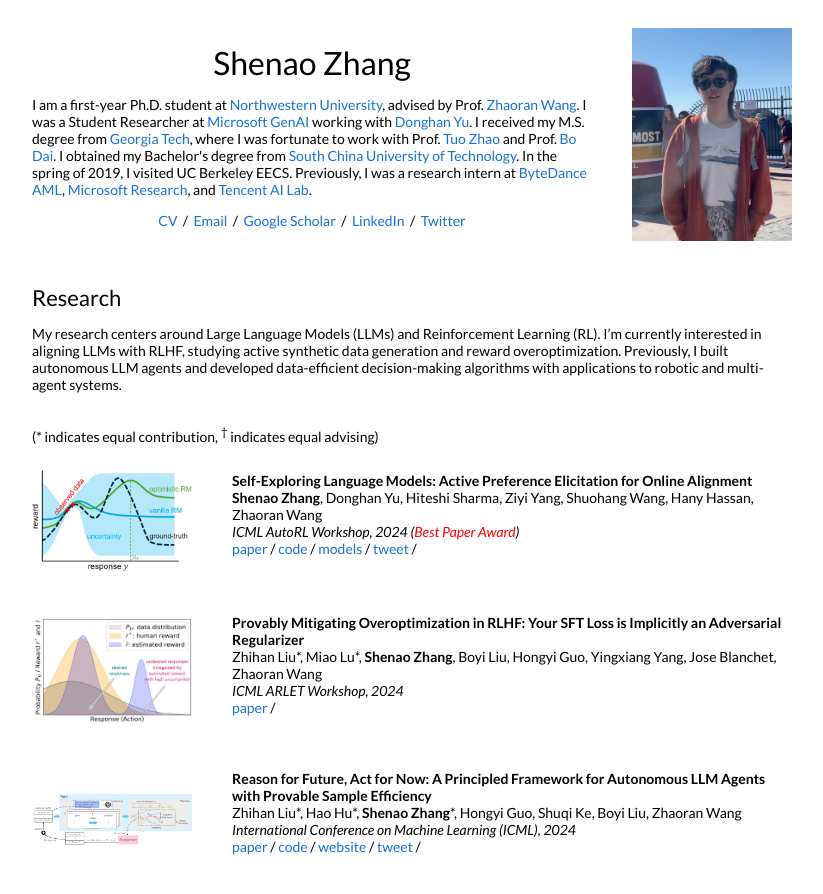
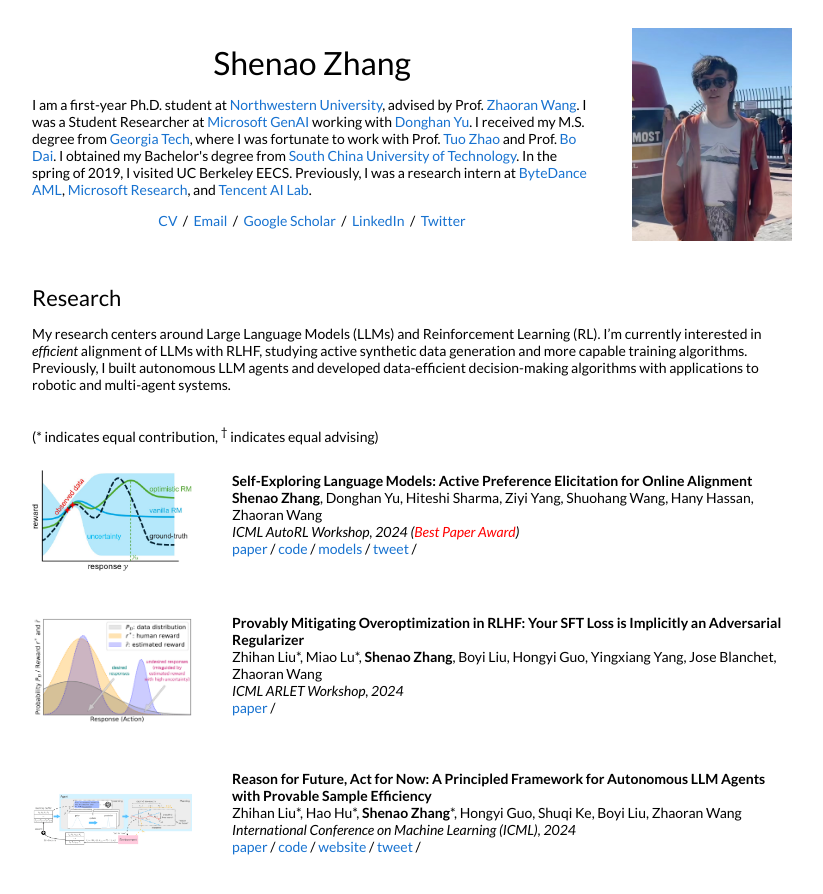
Before and after one commit to shenao-zhang/shenao-zhang.github.io, a Jekyll site: the page built from _posts/2024-06-06-selm.markdown, in a window 1280 px wide and 900 px high. Shown: the top 894 px of the window, without its empty margins (228-1051 px from the left). Built offline with Jekyll 4.4.1, drawn with Linux system fonts in a browser that asks for light colours.

Commit message:
Update default.html

```diff
--- a/_layouts/default.html
+++ b/_layouts/default.html
@@ -57,7 +57,7 @@
             <td style="padding:2.5%;width:100%;vertical-align:middle">
               <h2>Research</h2>
               <p>
-                My research centers around Large Language Models (LLMs) and Reinforcement Learning (RL). I’m currently interested in aligning LLMs with RLHF, studying active synthetic data generation and reward overoptimization. Previously, I built autonomous LLM agents and developed data-efficient decision-making algorithms with applications to robotic and multi-agent systems.
+                My research centers around Large Language Models (LLMs) and Reinforcement Learning (RL). I’m currently interested in <em>efficient</em> alignment of LLMs with RLHF, studying active synthetic data generation and more capable training algorithms. Previously, I built autonomous LLM agents and developed data-efficient decision-making algorithms with applications to robotic and multi-agent systems.
               </p>
               <style>
   .specific-line {
```
